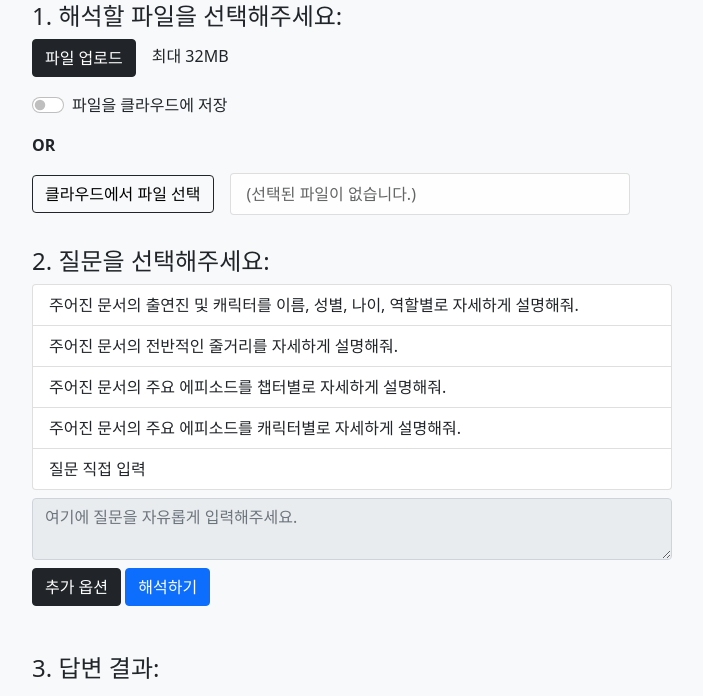
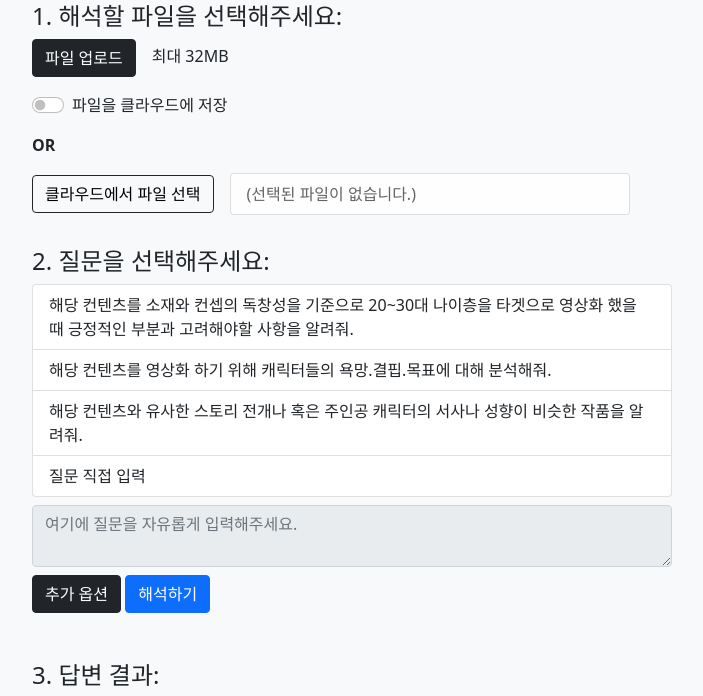
Before and after one commit to MarshmallowShadow/cj-enm-poc-gen-ai, a Django app: template demo/templates/main/index.html in a window 1280 px wide. Shown: the part 150-846 px from the top of the page, without its empty margins (288-991 px from the left). Run offline with Django 5.2, Linux system fonts and the light colour scheme; the template is opened without the code that fills it, so the values that code supplies are empty; some libraries are stand-ins or nearby versions.

Commit message:
Fix: 질문 수정

```diff
--- a/demo/templates/main/index.html
+++ b/demo/templates/main/index.html
@@ -46,10 +46,9 @@
                 <div class="my-3">
                     <h4>2. 질문을 선택해주세요:</h4>
                     <ul class="list-group my-2">
-                        <li class="container-fluid list-group-item question">주어진 문서의 출연진 및 캐릭터를 이름, 성별, 나이, 역할별로 자세하게 설명해줘.</li>
-                        <li class="container-fluid list-group-item question">주어진 문서의 전반적인 줄거리를 자세하게 설명해줘.</li>
-                        <li class="container-fluid list-group-item question">주어진 문서의 주요 에피소드를 챕터별로 자세하게 설명해줘.</li>
-                        <li class="container-fluid list-group-item question">주어진 문서의 주요 에피소드를 캐릭터별로 자세하게 설명해줘.</li>
+                        <li class="container-fluid list-group-item question">해당 컨텐츠를 소재와 컨셉의 독창성을 기준으로 20~30대 나이층을 타겟으로 영상화 했을 때 긍정적인 부분과 고려해야할 사항을 알려줘.</li>
+                        <li class="container-fluid list-group-item question">해당 컨텐츠를 영상화 하기 위해 캐릭터들의 욕망.결핍.목표에 대해 분석해줘.</li>
+                        <li class="container-fluid list-group-item question">해당 컨텐츠와 유사한 스토리 전개나 혹은 주인공 캐릭터의 서사나 성향이 비슷한 작품을 알려줘.</li>
                         <li class="container-fluid list-group-item question custom"><label for="customQuestion">질문 직접 입력</label></li>
                     </ul>
                     <textarea id="customQuestion" class="form-control my-2" type="text" placeholder="여기에 질문을 자유롭게 입력해주세요." disabled></textarea>
```
